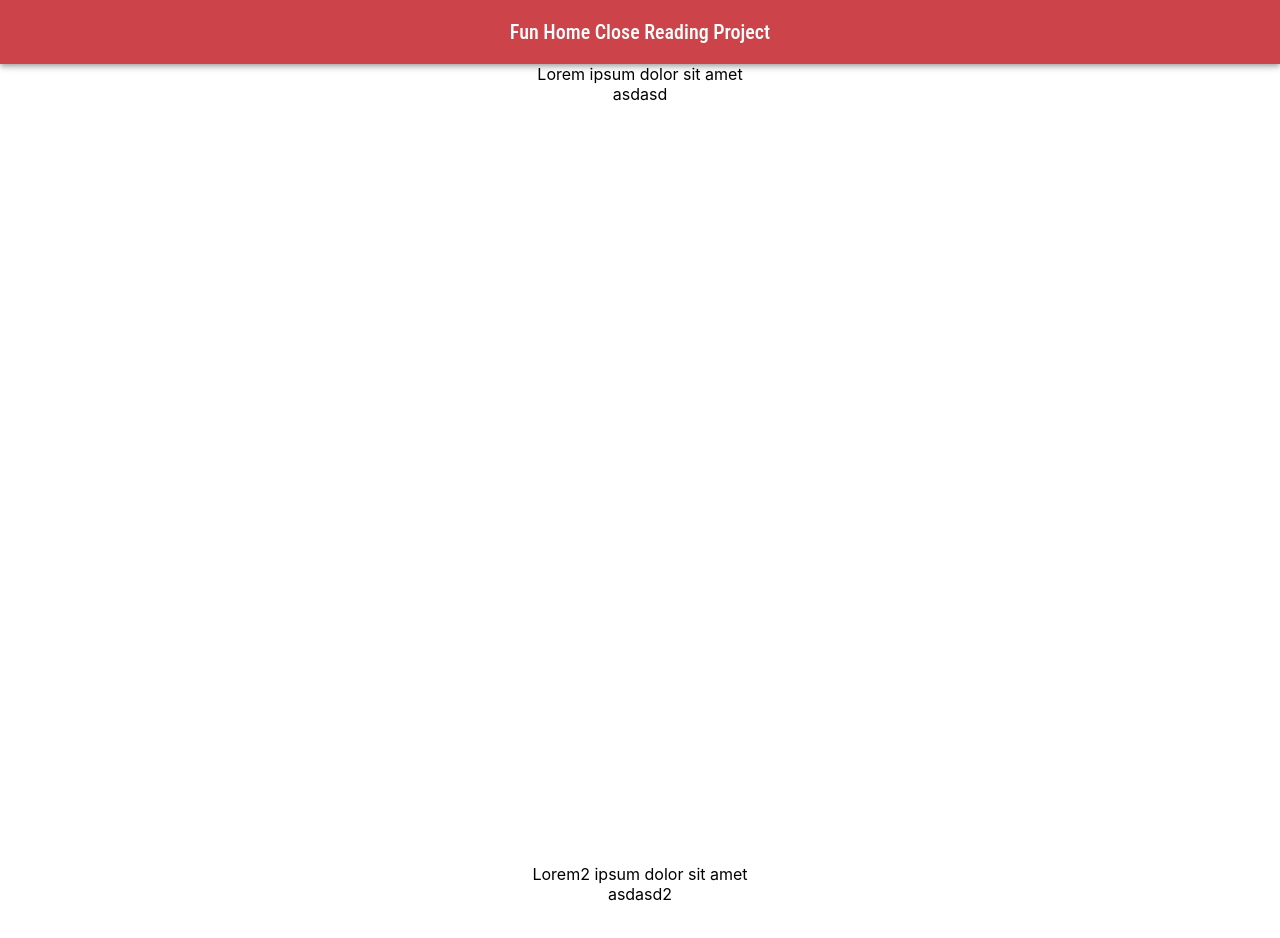
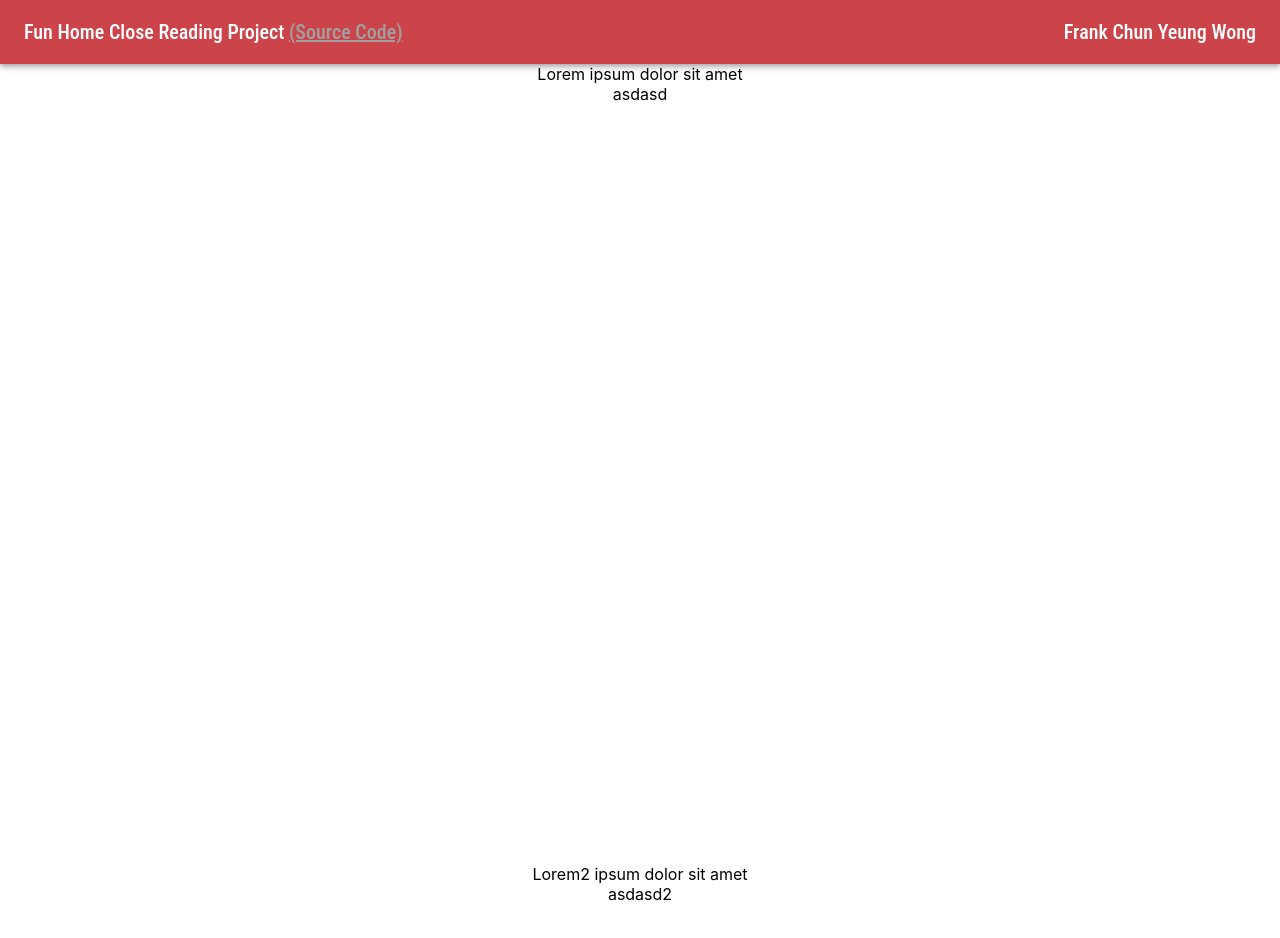
Before and after one commit to frank-cywong/EnglishCloseReadingProject, a React (Create React App) app: page / in a window 1280 px wide. Shown: the top 938 px of the page. Built offline with nearby package versions, Linux system fonts and the light colour scheme.

Commit message:
Finish topbar

```diff
--- a/src/comps/TopBar.js
+++ b/src/comps/TopBar.js
@@ -8,8 +8,11 @@ const TopBar = (() => {
 		<div>
 			<AppBar position="static">
 				<Toolbar>
-					<Typography variant="h6" component="div" sx={{flexGrow: 1}}>
-						Fun Home Close Reading Project
+					<Typography variant="h6" component="div" sx={{flexGrow: 1, textAlign: "left"}}>
+						Fun Home Close Reading Project <a href="https://github.com/frank-cywong/EnglishCloseReadingProject" style={{color: "#A0A0A0"}}>(Source Code)</a>
+					</Typography>
+					<Typography variant="h6" component="div" sx={{textAlign: "right"}}>
+						Frank Chun Yeung Wong
 					</Typography>
 				</Toolbar>
 			</AppBar>
```
